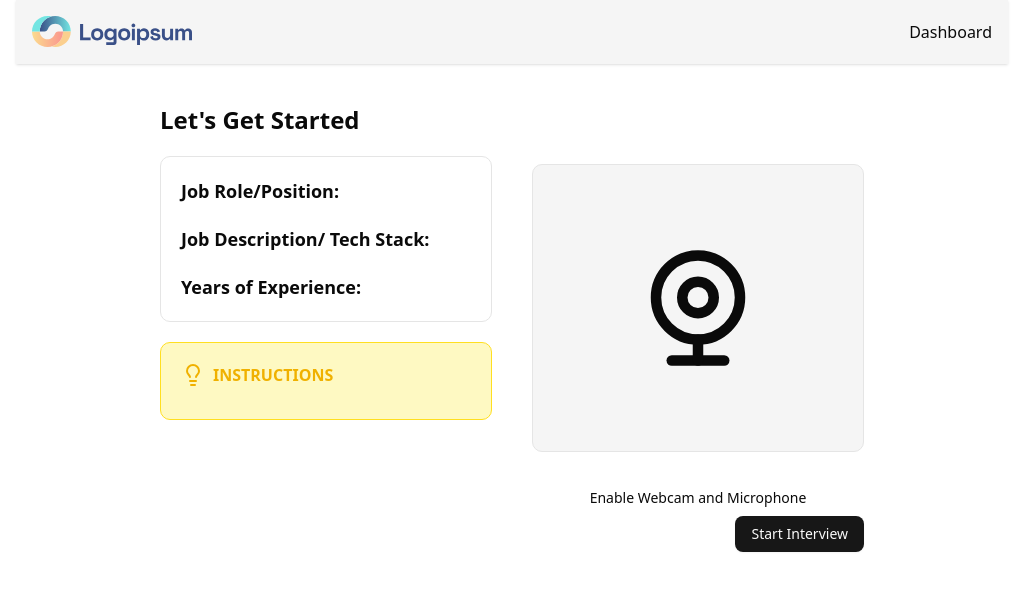
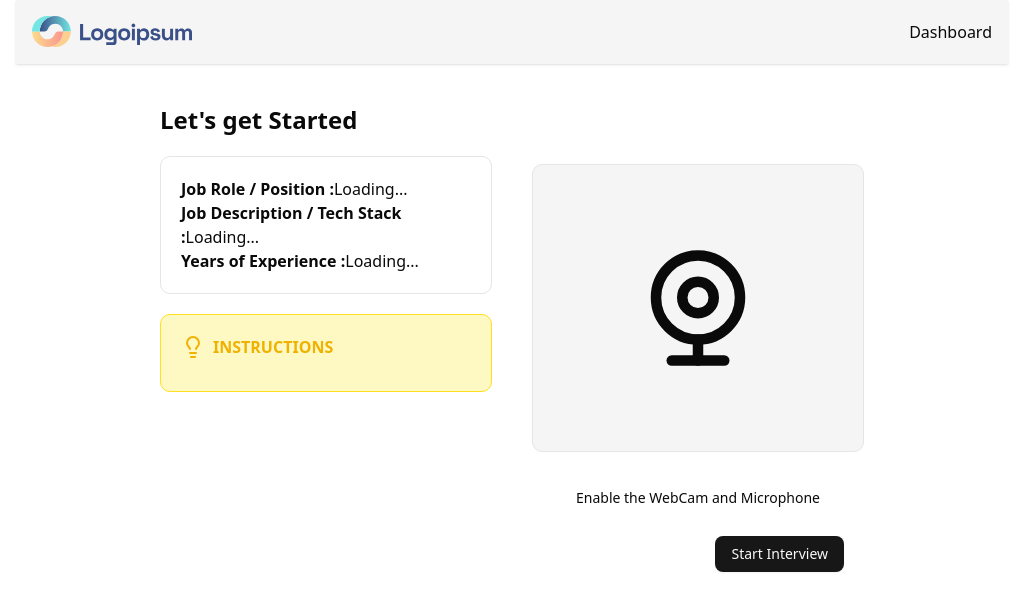
Before and after one commit to ShubhamKathane17/PrepWise.Ai, a Next.js app: page /dashboard/interview/1 in a window 1280 px wide. Shown: the top 610 px of the page, without its empty margins (128-1150 px from the left). Built offline with nearby package versions, Linux system fonts and the light colour scheme; no server answers; the database is empty.

Commit message:
made changes to page.jsx

```diff
--- a/app/dashboard/interview/[interviewId]/page.jsx
+++ b/app/dashboard/interview/[interviewId]/page.jsx
@@ -7,75 +7,75 @@ import { Lightbulb, WebcamIcon } from 'lucide-react'
 import Link from 'next/link'
 import React, { useEffect, useState } from 'react'
 import Webcam from 'react-webcam'
-import { useParams } from "next/navigation";
 
+function Interview({params}) {
 
-function Interview() {
-    const [interviewData, setInterviewData] = useState();
+    const [interviewData , setInterviewData] = useState();
+    const [webcamEnabled , setWebcamEnabled] = useState();
 
-    const [webCamEnabled, setWebCamEnabled] = useState();
+    useEffect(()=>{
+        //console.log(params.interviewId)
+        GetInterviewDetails();
+    },[])
 
-    const params = useParams();
+    // Get interview data by mockId , or interview Id
+    const GetInterviewDetails =async () =>{
 
-    useEffect(() => {
-        // console.log(params.interviewId)
-        GetInterviewDetails();
-    }, [])
+        const result = await db.select().from(PrepWise)
+        .where(eq(PrepWise.mockId , params.interviewId))
 
-    const GetInterviewDetails = async () => {
-        const result = await db.select().from(PrepWise).where(eq(PrepWise.mockId, params.interviewId))
-
-        // console.log(result)
+        //console.log(result)
         setInterviewData(result[0]);
     }
 
   return (
     <div className='my-10'>
-            <h2 className='font-bold text-2xl'>Let's Get Started</h2>
+        <h2 className='font-bold text-2xl'>Let's get Started</h2>
+
         <div className='grid grid-cols-1 md:grid-cols-2 gap-10'>
-                <div className='flex flex-col my-5 gap-5 '>
-                    <div className='flex flex-col p-5 rounded-lg border gap-5'>
-                        <h2 className='text-lg'><strong>Job Role/Position: </strong>{interviewData?.jobPosition}</h2>
-
-                        <h2 className='text-lg'><strong>Job Description/ Tech Stack: </strong>{interviewData?.jobDesc}</h2>
-
-                        <h2 className='text-lg'><strong>Years of Experience: </strong>{interviewData?.jobExperience}</h2>
+            <div className='flex flex-col my-5 gap-5'>
+                <div className='flex flex-col p-5 rounded-lg border'>
+                <h2><strong>Job Role / Position :</strong>
+                {interviewData ? interviewData.jobPosition : 'Loading...'}
+                </h2>
+                <h2><strong>Job Description / Tech Stack :</strong>
+                {interviewData ? interviewData.jobDesc : 'Loading...'}
+                </h2>
+                <h2><strong>Years of Experience :</strong>
+                {interviewData ? interviewData.jobExperience : 'Loading...'}
+                </h2>
             </div>
                 <div className='p-5 border rounded-lg border-yellow-300 bg-yellow-100'>
-                        <h2 className='flex gap-2 item-center text-yellow-500'><Lightbulb /> <strong>INSTRUCTIONS</strong></h2>
-                        <h2 className='mt-3 text-yellow-500'>{process.env.NEXT_PUBLIC_INFORMATION}</h2>
-                        <h2 className='mt-3 text-yellow-500'>{process.env.NEXT_PUBLIC_NOTE}</h2>
+                    <h2 className='flex gap-2 item-center text-yellow-500'><Lightbulb/> <strong>INSTRUCTIONS</strong></h2>
+                    <h2 className='mt-3 text-yellow-500'>{process.env.NEXT_PUBLIC_INSTRUCTIONS}</h2>
                 </div>
             </div>
+
             <div>
-                    {webCamEnabled ?
-                        <Webcam
-                            onUserMedia={() => setWebCamEnabled(true)}
-                            onUserMediaError={() => setWebCamEnabled(false)}
+                {/* Webcam setup */}
+                {webcamEnabled ? <Webcam
+                onUserMedia={()=>setWebcamEnabled(true)}
+                onUserMediaError={()=> setWebcamEnabled(false)}
                 mirrored={true}
-
                 style={{
-                                height: 300,
-                                width: 300
-
-                            }} />
+                    height:300,
+                    width:300
+                }}
+                />
                 :
                 <>
-                            <WebcamIcon className='h-72 w-full my-7 p-20 bg-secondary rounded-lg border'></WebcamIcon>
-                            <Button variant='ghost' className='w-full' onClick={() => setWebCamEnabled(true)}>Enable Webcam and Microphone</Button>
+                <WebcamIcon className='h-72 w-full my-7 p-20 bg-secondary rounded-lg border'/>
+                <Button variant="ghost" className='w-full' onClick={()=>setWebcamEnabled(true)} >Enable the WebCam and Microphone</Button>
                 </>
                 }
             </div>
 
+        </div>
 
-
-
-            </div>
-            <div className='flex justify-end items-end'>
+        <div className='flex justify-end items-end p-5'>
             <Link href={'/dashboard/interview/'+ params.interviewId + '/start'}>
                 <Button>Start Interview</Button>
             </Link>
-
         </div>
     </div>
   )
```
Lines whose indentation alone changed are shown as unchanged.
